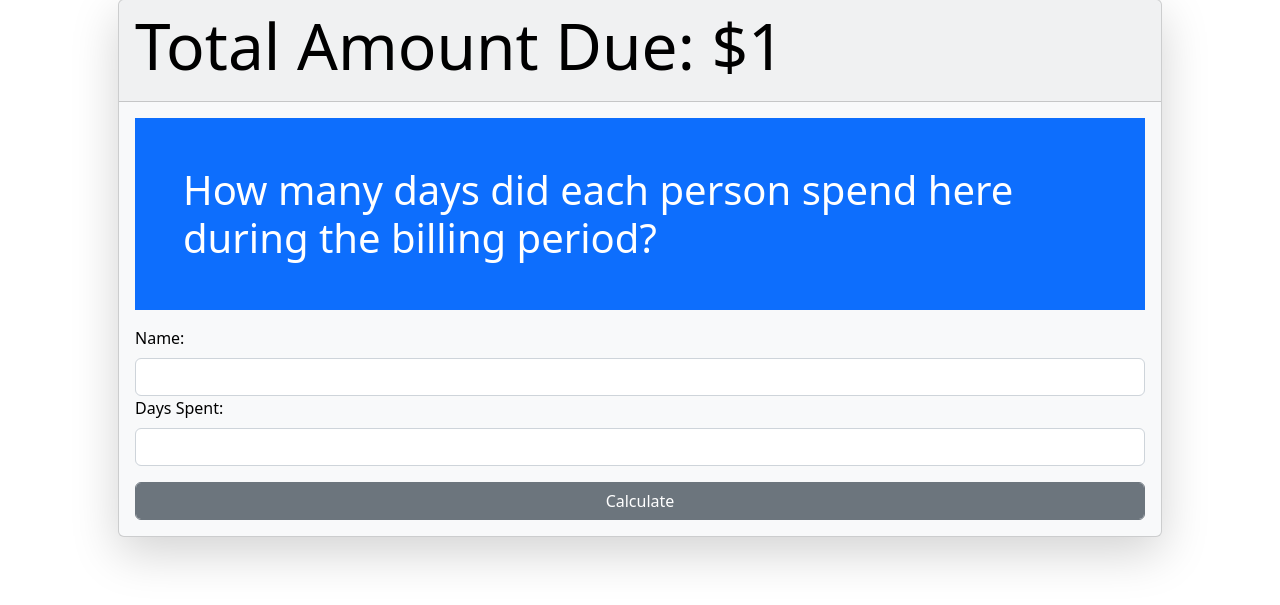
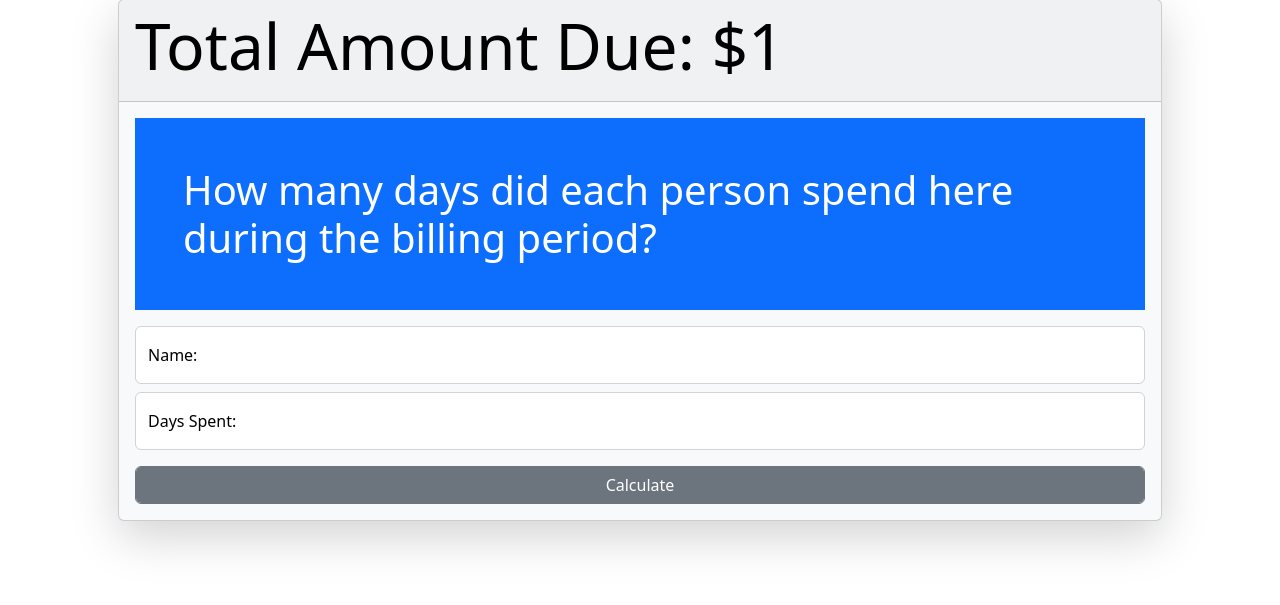
Before and after one commit to ImpendingKataclysm/bill_share_app_django, a Django app: page /generate_bill/1/1/ in a window 1280 px wide. Shown: the part 153-758 px from the top of the page. Run offline with Django 4.2, Linux system fonts and the light colour scheme.

Commit message:
Add floating labels to form inputs

```diff
--- a/main/forms.py
+++ b/main/forms.py
@@ -7,7 +7,8 @@ class PartySizeForm(forms.Form):
         min_value=1,
         max_value=10,
         widget=forms.NumberInput({
-            'class': 'form-control'
+            'class': 'form-control',
+            'placeholder': 'Enter party size'
         })
     )
 
@@ -16,7 +17,8 @@ class PartySizeForm(forms.Form):
         max_digits=10,
         decimal_places=2,
         widget=forms.NumberInput({
-            'class': 'form-control'
+            'class': 'form-control',
+            'placeholder': 'Enter amount due'
         })
     )
 
@@ -26,7 +28,8 @@ class PartyMemberForm(forms.Form):
         max_length=100,
         label='Name:',
         widget=forms.TextInput({
-            'class': 'form-control'
+            'class': 'form-control',
+            'placeholder': 'Enter name'
         })
     )
     days_spent = forms.IntegerField(
@@ -34,6 +37,7 @@ class PartyMemberForm(forms.Form):
         min_value=1,
         label='Days Spent:',
         widget=forms.NumberInput({
-            'class': 'form-control'
+            'class': 'form-control',
+            'placeholder': 'Enter days spent'
         })
     )
--- a/templates/main/generate_bill.html
+++ b/templates/main/generate_bill.html
@@ -19,10 +19,18 @@
                 </p>
                 {% for form in formset %}
                     <div class="mb-3">
-                        <label class="form-label">{{ form.name.label }}</label>
-                        {{ form.name }}
-                        <label class="form-label">{{ form.days_spent.label }}</label>
-                        {{ form.days_spent }}
+                        <div class="form-floating my-2">
+                            {{ form.name }}
+                            <label class="form-label">
+                                {{ form.name.label }}
+                            </label>
+                        </div>
+                        <div class="form-floating my-2">
+                            {{ form.days_spent }}
+                            <label class="form-label">
+                                {{ form.days_spent.label }}
+                            </label>
+                        </div>
                     </div>
                 {% endfor %}
                 <input
```
Also changed, not shown: templates/main/index.html (+6 -2 lines).
